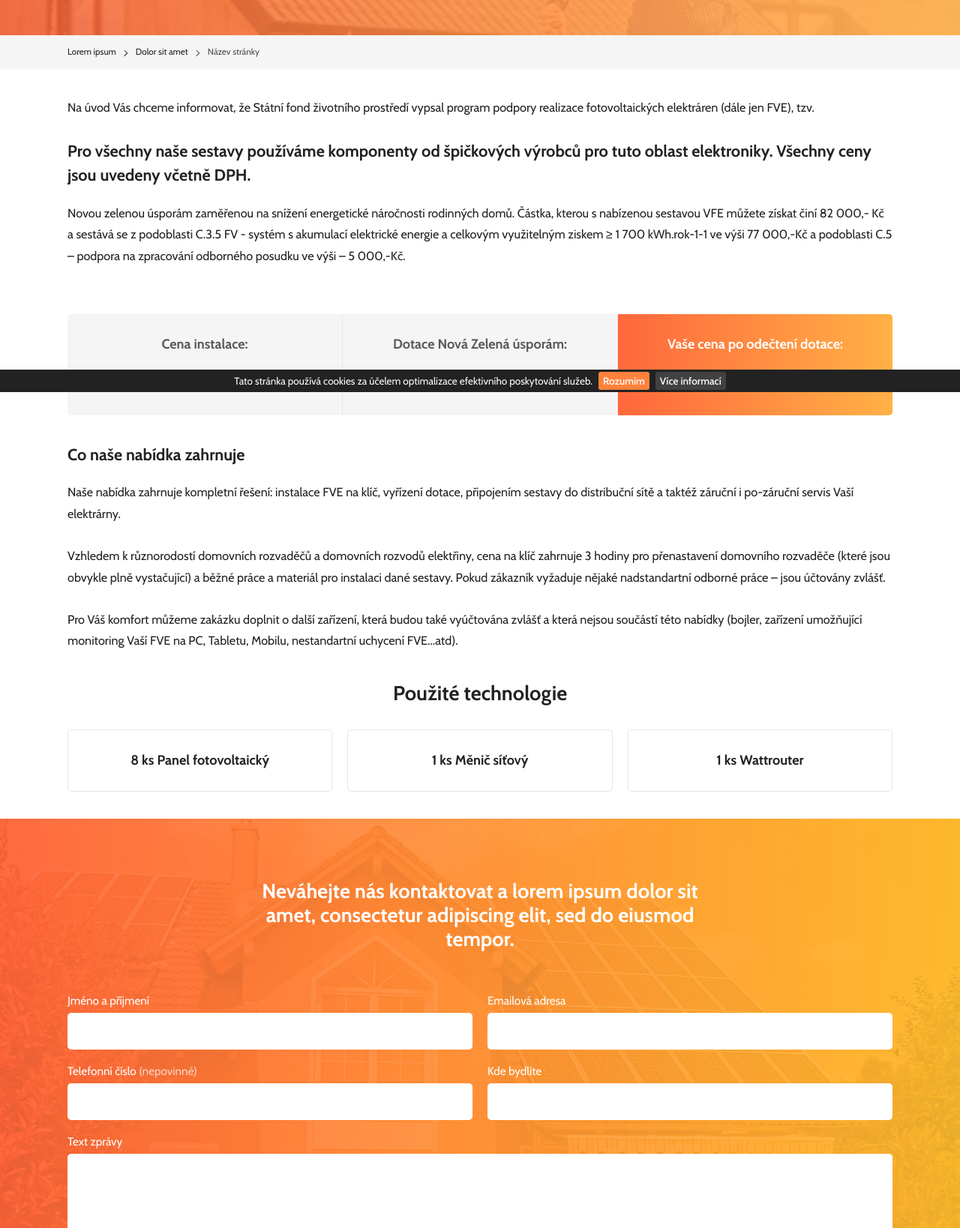
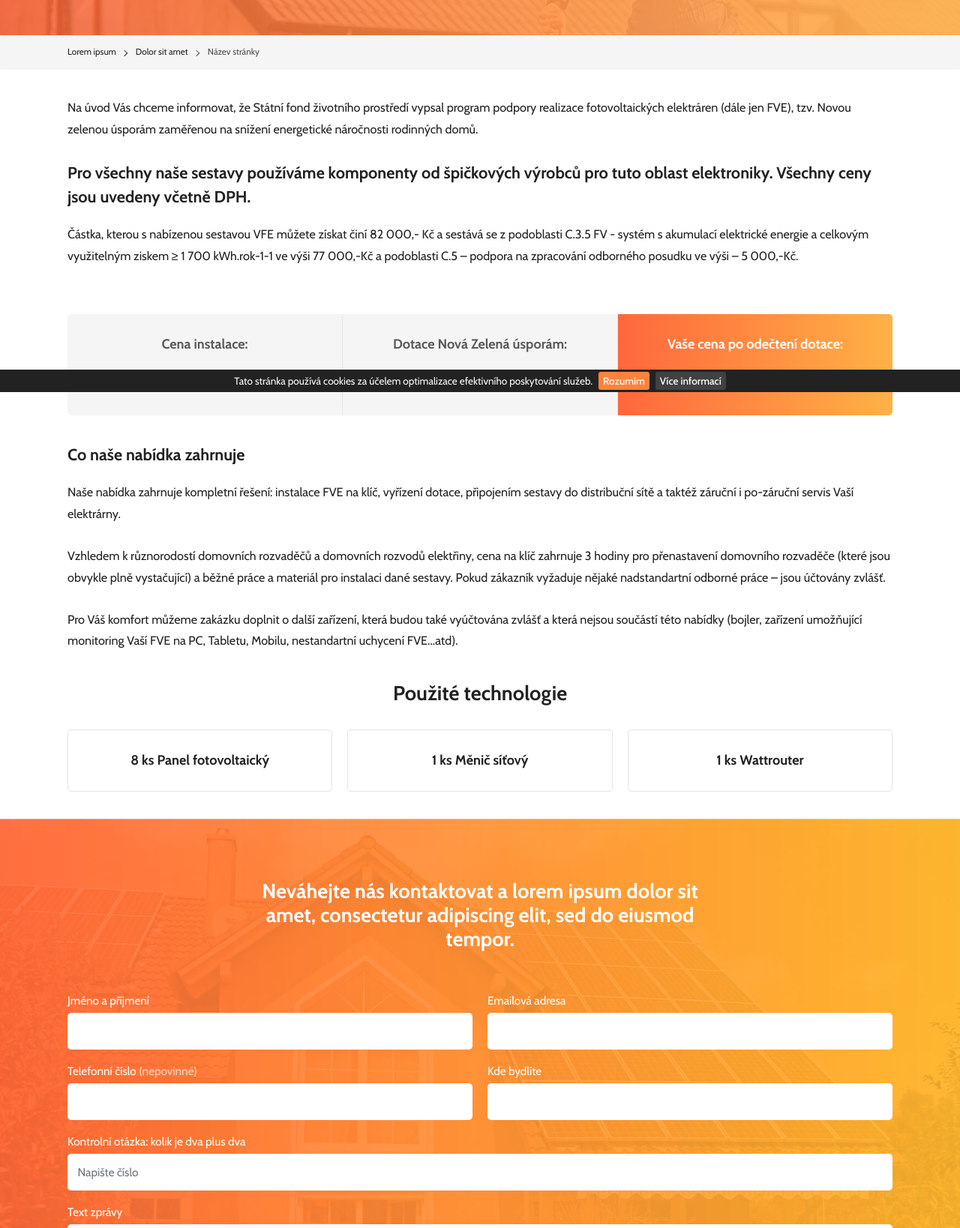
Before and after one commit to janheder/sun4me.cz, a website: page src/pug/produkty.pug in a window 1280 px wide. Shown: the part 277-1915 px from the top of the page at 75% size. Drawn offline with nearby package versions, Linux system fonts and the light colour scheme; files that its build step writes are made by us from their sources; files whose address does not match are found by name.

Commit message:
Merge branch 'master' into alt

```diff
--- a/src/pug/_footer.pug
+++ b/src/pug/_footer.pug
@@ -24,6 +24,10 @@ footer
                         .form-group
                             label(for="route") Kde bydlíte
                             input.form-control(type="text" name="register-form-route" id="route" autocomplete="street-address" required)
+                    .col-12.col-sm-12.col-md-12.col-lg-12.col-xl-12
+                        .form-group
+                            label(for="route") Kontrolní otázka: kolik je dva plus dva
+                            input.form-control(type="text" name="register-form-route" id="route" autocomplete="street-address" required placeholder="Napište číslo")
                     .col-12.col-sm-12.col-md-12.col-lg-12.col-xl-12
                         .form-group
                             label(for="route") Text zprávy
--- a/src/pug/produkty.pug
+++ b/src/pug/produkty.pug
@@ -38,10 +38,11 @@ html(lang="cs")
             .container
                 .print-area
                     article.page
-                        p Na úvod Vás chceme informovat, že Státní fond životního prostředí vypsal program podpory realizace fotovoltaických elektráren (dále jen FVE), tzv.
+                        p Na úvod Vás chceme informovat, že Státní fond životního prostředí vypsal program podpory realizace fotovoltaických elektráren (dále jen FVE), tzv. Novou zelenou úsporám zaměřenou na snížení energetické náročnosti rodinných domů.
+
                         h3 Pro všechny naše sestavy používáme komponenty od špičkových výrobců pro tuto oblast elektroniky. Všechny ceny jsou uvedeny včetně DPH.
 
-                        p Novou zelenou úsporám zaměřenou na snížení energetické náročnosti rodinných domů. Částka, kterou s nabízenou sestavou VFE můžete získat činí 82 000,- Kč a sestává se z podoblasti C.3.5 FV -  systém s akumulací elektrické energie a celkovým využitelným ziskem ≥ 1 700 kWh.rok-1-1 ve výši 77 000,-Kč a podoblasti C.5 – podpora na zpracování odborného posudku ve výši – 5 000,-Kč.
+                        p Částka, kterou s nabízenou sestavou VFE můžete získat činí 82 000,- Kč a sestává se z podoblasti C.3.5 FV -  systém s akumulací elektrické energie a celkovým využitelným ziskem ≥ 1 700 kWh.rok-1-1 ve výši 77 000,-Kč a podoblasti C.5 – podpora na zpracování odborného posudku ve výši – 5 000,-Kč.
                         .product-price
                             .product-price__cell
                                 h4.product-price__subtitle Cena instalace:
```
Also changed, not shown: dist/_footer.html, dist/aktuality-detail.html, dist/aktuality-vypis.html, dist/index.html, dist/kontakty.html, dist/produkty.html, dist/txt.html, 1 other file.
